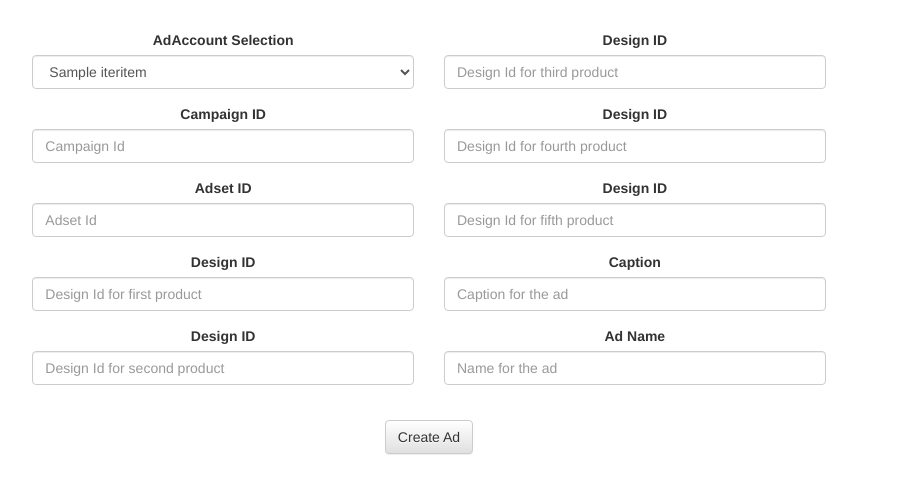
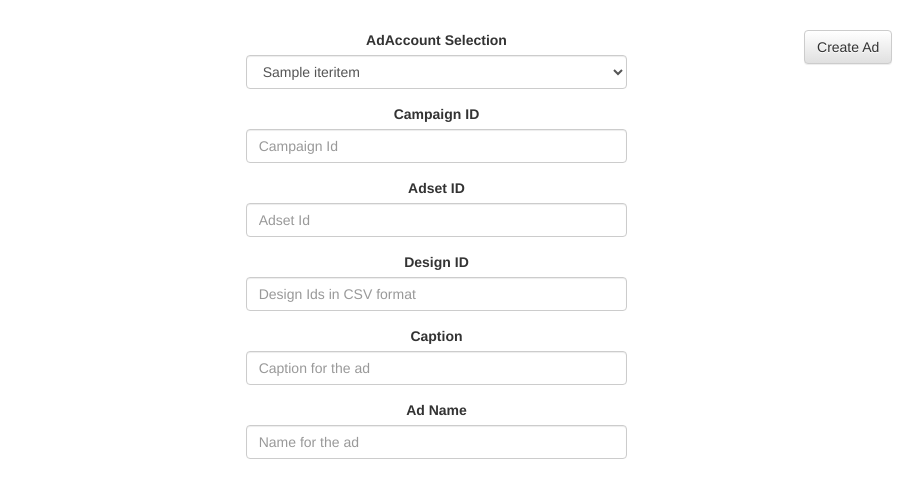
Before and after one commit to jash-kothari/facebook_ads_automation_gui, a Django app: template FacebookAutomatedAds/templates/FacebookAutomatedAds/index.html in a window 1280 px wide. Shown: the part 52-550 px from the top of the page, without its empty margins (211-1134 px from the left). Run offline with Django 3.2, Linux system fonts and the light colour scheme; the template is opened without the code that fills it: most values are stand-ins (such as "Sample title", 1, 10 or a date in 2020); some libraries are stand-ins or nearby versions.

Commit message:
CSV Reading design ids (#2)
* CSV reading of designs ids complete

```diff
--- a/FacebookAutomatedAds/templates/FacebookAutomatedAds/index.html
+++ b/FacebookAutomatedAds/templates/FacebookAutomatedAds/index.html
@@ -59,7 +59,7 @@
 	</nav>
 	<div class="container-fluid text-center">
 		<div class="row content">
-			<div class="col-sm-2">
+			<div class="col-sm-4">
 			</div>
 			<div class="col-sm-8">
 				<form class="form" action="{% url 'get_data' %}" method="post" style="margin-top:30px;">{% csrf_token %}
@@ -81,28 +81,8 @@
 							<input type="text" name="adset_id" class="form-control" id="AdSet_ID" placeholder="Adset Id">
 						</div>
 						<div class="form-group">
-							<label for="Product_ID1">Design ID</label>
-							<input type="text" name="product_id1" class="form-control" id="Product_ID1" placeholder="Design Id for first product">
-						</div>
-						<div class="form-group">
-							<label for="Product_ID2">Design ID</label>
-							<input type="text" name="product_id2" class="form-control" id="Product_ID2" placeholder="Design Id for second product">
-						</div>
-					</div>
-					<div class="col-xs-6">
-						<div class="form-group">
-							<label for="Product_ID3">Design ID</label>
-							<input type="text" name="product_id3" class="form-control" id="Product_ID3" placeholder="Design Id for third product">
-						</div>
-					</div>
-					<div class="col-xs-6">
-						<div class="form-group">
-							<label for="Product_ID4">Design ID</label>
-							<input type="text" name="product_id4" class="form-control" id="Product_ID4" placeholder="Design Id for fourth product">
-						</div>
-						<div class="form-group">
-							<label for="Product_ID5">Design ID</label>
-							<input type="text" name="product_id5" class="form-control" id="Product_ID5" placeholder="Design Id for fifth product">
+							<label for="Product_IDS">Design ID</label>
+							<input type="text" name="product_ids" class="form-control" id="Product_IDS" placeholder="Design Ids in CSV format">
 						</div>
 						<div class="form-group">
 							<label for="Caption">Caption</label>
--- a/FacebookAutomatedAds/views.py
+++ b/FacebookAutomatedAds/views.py
@@ -12,12 +12,10 @@
 	account_id = request.POST.get('id_select',False)
 	campaign_id = request.POST.get('campaign_id',False)
 	adset_id = request.POST.get('adset_id',False)
-	design_ids=[]
-	for i in xrange(5):
-		design_ids.append(request.POST.get('product_id'+str(i+1),False))
+	design_ids = request.POST.get('product_ids').split(',')
 	caption = request.POST.get('caption',False)
 	ad_name = request.POST.get('ad_name',False)
-	if create_carousel.create_carousel_ad(caption,adset_id,ad_name,campaign_id,5,design_ids,account_id):
+	if create_carousel.create_carousel_ad(caption,adset_id,ad_name,campaign_id,len(design_ids),design_ids,account_id):
 		return render(request, 'FacebookAutomatedAds/success.html')
 	else:
 		return render(request,'FacebookAutomatedAds/500.html',status=500)
```
